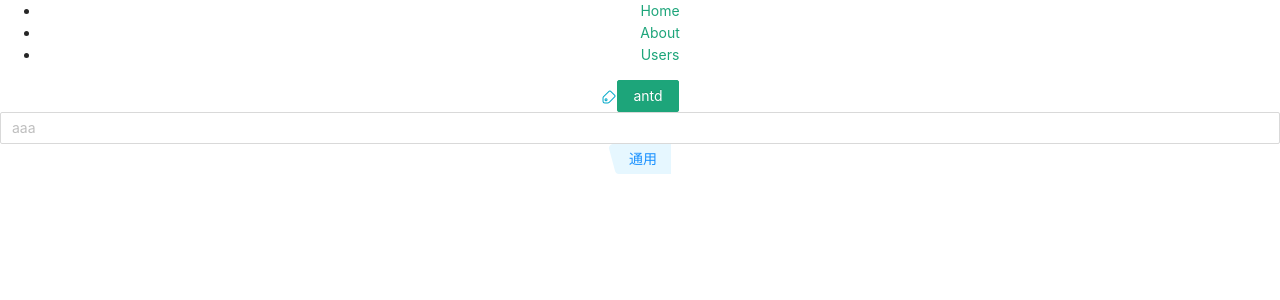
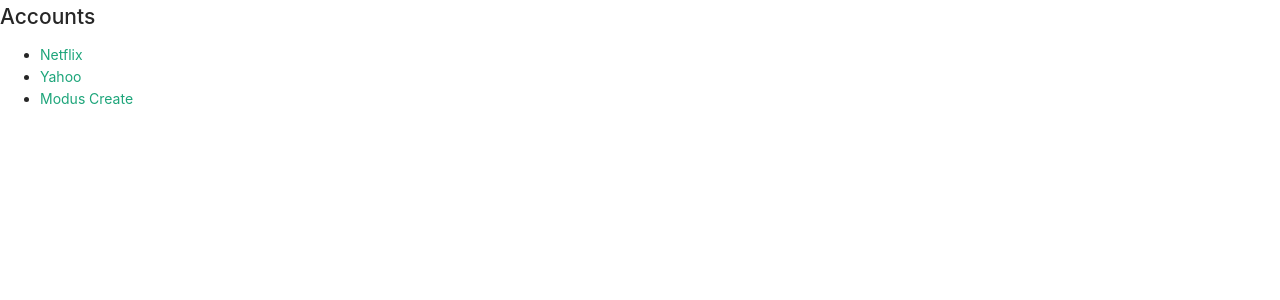
Before and after one commit to zhou0322-lab/react, a React (Create React App) app: page / in a window 1280 px wide. Shown: the top 300 px of the page. Built offline with nearby package versions, Linux system fonts and the light colour scheme.

Commit message:
'路由'

```diff
--- a/src/App.tsx
+++ b/src/App.tsx
@@ -1,50 +1,64 @@
 import React from "react";
 import "./App.less";
-import { Button, Input } from "antd";
-import bookIcon from "./images/book_icon.png";
-import { Helmet } from "react-helmet";
-import { ReactComponent as Logo } from "./images/common_icon.svg";
-import { BrowserRouter as Router, Switch, Route, Link } from "react-router-dom";
+import { Button } from "antd";
+import {
+  BrowserRouter as Router,
+  Switch,
+  Route,
+  Link,
+  useParams,
+  useHistory,
+  useLocation,
+  useRouteMatch,
+} from "react-router-dom";
 
-const Test = () => {
-  return <div>aaaa</div>;
-};
+// Params are placeholders in the URL that begin
+// with a colon, like the `:id` param defined in
+// the route in this example. A similar convention
+// is used for matching dynamic segments in other
+// popular web frameworks like Rails and Express.
 
-const TestB = () => {
-  return <div>bbbb</div>;
-};
-
-function App() {
+export default function ParamsExample() {
   return (
     <Router>
-      <div className="App">
-        <Helmet>
-          <title>测试react</title>
-        </Helmet>
-        <nav>
+      <div>
+        <h2>Accounts</h2>
+
         <ul>
           <li>
-              <Link to="/a">Home</Link>
+            <Link to="/netflix">Netflix</Link>
           </li>
           <li>
-              <Link to="/b">About</Link>
+            <Link to="/yahoo">Yahoo</Link>
           </li>
           <li>
-              <Link to="/users">Users</Link>
+            <Link to="/modus-create">Modus Create</Link>
           </li>
         </ul>
-        </nav>
-        <img src={bookIcon} alt="" />
-        <Button type="primary">antd</Button>
-        <Input placeholder="aaa" />
-        <Logo />
+
         <Switch>
-          <Route path="/a" component={Test} />
-          <Route path="/b" component={TestB} />
+          <Route path="/:id" children={<Child />} />
         </Switch>
       </div>
     </Router>
   );
 }
 
-export default App;
+function Child() {
+  // We can use the `useParams` hook here to access
+  // the dynamic pieces of the URL.
+  const { id }: any = useParams();
+  const history = useHistory();
+  console.log(useLocation(), useRouteMatch());
+  const go = () => {
+    history.push("/Zillow Group");
+  };
+  return (
+    <div>
+      <Button onClick={go} type="primary">
+        Zillow Group
+      </Button>
+      <h3>ID: {id}</h3>
+    </div>
+  );
+}
```
Also changed, not shown: 2 other files (tests, documents, lock files or other folders). Lines whose indentation alone changed are shown as unchanged.
